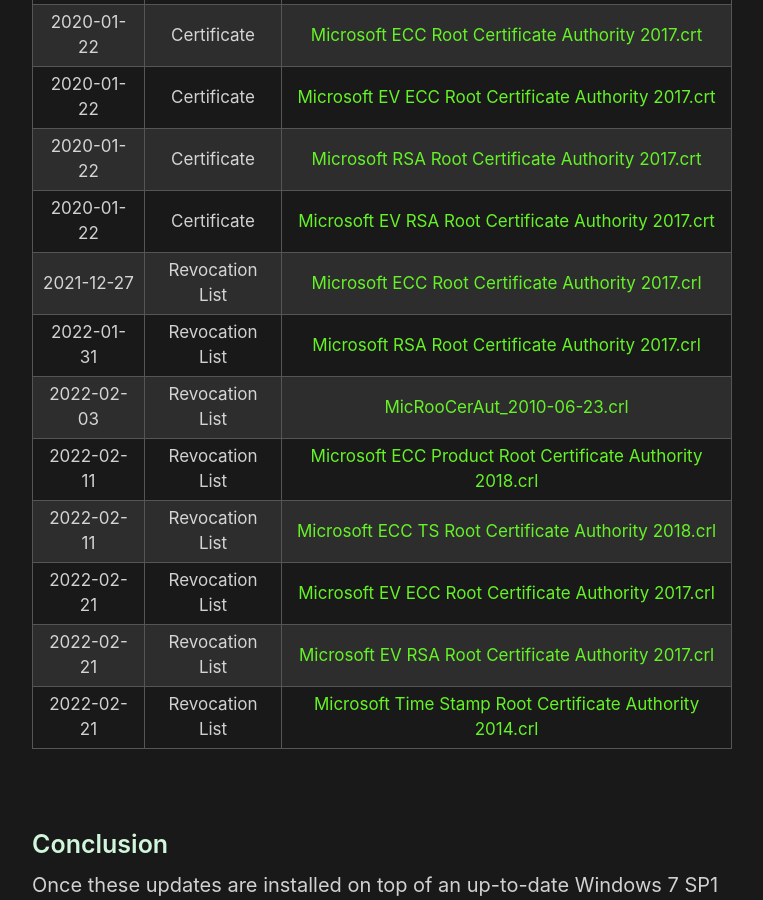
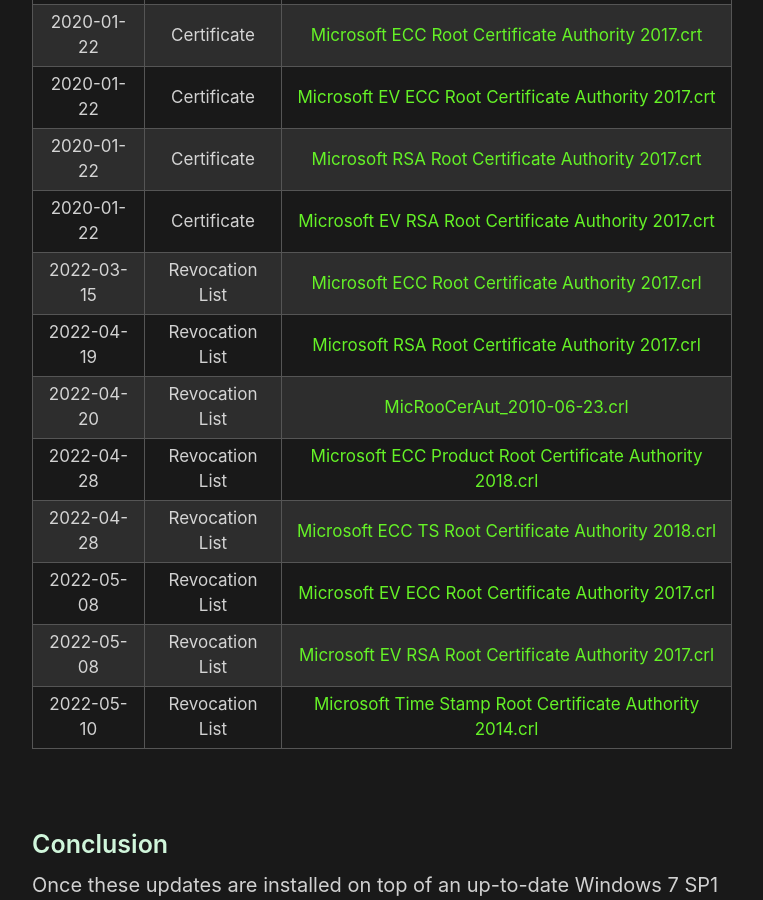
Before and after one commit to HackAndPwn/HackAndPwn.github.io, a Jekyll site: the page built from _posts/2020-05-23-windows-7-esu-patching.md, in a window 1280 px wide and 900 px high, scrolled down 15866 px. Shown: the whole window, without its empty margins (258-1021 px from the left). Built offline with Jekyll 4.4.1, drawn with Linux system fonts in a browser that asks for light colours.

Commit message:
fix dates on crls

```diff
--- a/_posts/2020-05-23-windows-7-esu-patching.md
+++ b/_posts/2020-05-23-windows-7-esu-patching.md
@@ -150,14 +150,14 @@
 | 2020-01-22 | Certificate     | [Microsoft EV ECC Root Certificate Authority 2017.crt](https://github.com/HackAndPwn/Windows-7-Patching/raw/master/08_Certs/Microsoft%20EV%20ECC%20Root%20Certificate%20Authority%202017.crt) |
 | 2020-01-22 | Certificate     | [Microsoft RSA Root Certificate Authority 2017.crt](https://github.com/HackAndPwn/Windows-7-Patching/raw/master/08_Certs/Microsoft%20RSA%20Root%20Certificate%20Authority%202017.crt) |
 | 2020-01-22 | Certificate     | [Microsoft EV RSA Root Certificate Authority 2017.crt](https://github.com/HackAndPwn/Windows-7-Patching/raw/master/08_Certs/Microsoft%20EV%20RSA%20Root%20Certificate%20Authority%202017.crt) |
-| 2021-12-27 | Revocation List | [Microsoft ECC Root Certificate Authority 2017.crl](https://github.com/HackAndPwn/Windows-7-Patching/raw/master/08_Certs/Microsoft%20ECC%20Root%20Certificate%20Authority%202017.crl) |
-| 2022-01-31 | Revocation List | [Microsoft RSA Root Certificate Authority 2017.crl](https://github.com/HackAndPwn/Windows-7-Patching/raw/master/08_Certs/Microsoft%20RSA%20Root%20Certificate%20Authority%202017.crl) |
-| 2022-02-03 | Revocation List | [MicRooCerAut_2010-06-23.crl](https://github.com/HackAndPwn/Windows-7-Patching/raw/master/08_Certs/MicRooCerAut_2010-06-23.crl) |
-| 2022-02-11 | Revocation List | [Microsoft ECC Product Root Certificate Authority 2018.crl](https://github.com/HackAndPwn/Windows-7-Patching/raw/master/08_Certs/Microsoft%20ECC%20Product%20Root%20Certificate%20Authority%202018.crl) |
-| 2022-02-11 | Revocation List | [Microsoft ECC TS Root Certificate Authority 2018.crl](https://github.com/HackAndPwn/Windows-7-Patching/raw/master/08_Certs/Microsoft%20ECC%20TS%20Root%20Certificate%20Authority%202018.crl) |
-| 2022-02-21 | Revocation List | [Microsoft EV ECC Root Certificate Authority 2017.crl](https://github.com/HackAndPwn/Windows-7-Patching/raw/master/08_Certs/Microsoft%20EV%20ECC%20Root%20Certificate%20Authority%202017.crl) |
-| 2022-02-21 | Revocation List | [Microsoft EV RSA Root Certificate Authority 2017.crl](https://github.com/HackAndPwn/Windows-7-Patching/raw/master/08_Certs/Microsoft%20EV%20RSA%20Root%20Certificate%20Authority%202017.crl) |
-| 2022-02-21 | Revocation List | [Microsoft Time Stamp Root Certificate Authority 2014.crl](https://github.com/HackAndPwn/Windows-7-Patching/raw/master/08_Certs/Microsoft%20Time%20Stamp%20Root%20Certificate%20Authority%202014.crl) |
+| 2022-03-15 | Revocation List | [Microsoft ECC Root Certificate Authority 2017.crl](https://github.com/HackAndPwn/Windows-7-Patching/raw/master/08_Certs/Microsoft%20ECC%20Root%20Certificate%20Authority%202017.crl) |
+| 2022-04-19 | Revocation List | [Microsoft RSA Root Certificate Authority 2017.crl](https://github.com/HackAndPwn/Windows-7-Patching/raw/master/08_Certs/Microsoft%20RSA%20Root%20Certificate%20Authority%202017.crl) |
+| 2022-04-20 | Revocation List | [MicRooCerAut_2010-06-23.crl](https://github.com/HackAndPwn/Windows-7-Patching/raw/master/08_Certs/MicRooCerAut_2010-06-23.crl) |
+| 2022-04-28 | Revocation List | [Microsoft ECC Product Root Certificate Authority 2018.crl](https://github.com/HackAndPwn/Windows-7-Patching/raw/master/08_Certs/Microsoft%20ECC%20Product%20Root%20Certificate%20Authority%202018.crl) |
+| 2022-04-28 | Revocation List | [Microsoft ECC TS Root Certificate Authority 2018.crl](https://github.com/HackAndPwn/Windows-7-Patching/raw/master/08_Certs/Microsoft%20ECC%20TS%20Root%20Certificate%20Authority%202018.crl) |
+| 2022-05-08 | Revocation List | [Microsoft EV ECC Root Certificate Authority 2017.crl](https://github.com/HackAndPwn/Windows-7-Patching/raw/master/08_Certs/Microsoft%20EV%20ECC%20Root%20Certificate%20Authority%202017.crl) |
+| 2022-05-08 | Revocation List | [Microsoft EV RSA Root Certificate Authority 2017.crl](https://github.com/HackAndPwn/Windows-7-Patching/raw/master/08_Certs/Microsoft%20EV%20RSA%20Root%20Certificate%20Authority%202017.crl) |
+| 2022-05-10 | Revocation List | [Microsoft Time Stamp Root Certificate Authority 2014.crl](https://github.com/HackAndPwn/Windows-7-Patching/raw/master/08_Certs/Microsoft%20Time%20Stamp%20Root%20Certificate%20Authority%202014.crl) |
 
 <br>
 
```
